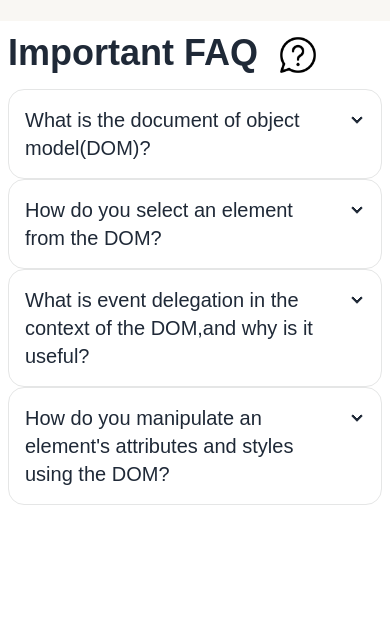
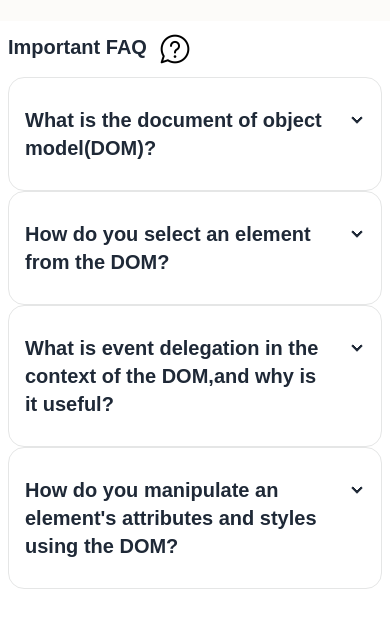
Before and after one commit to habibur5313/Assaignment-5-repo, a plain HTML site: page blog.html in a window 390 px wide. Shown: the part 189-816 px from the top of the page. Drawn offline with nearby package versions, Linux system fonts and the light colour scheme.

Commit message:
seventh-commit

```diff
--- a/blog.html
+++ b/blog.html
@@ -24,8 +24,8 @@
 
 </head>
 <body class="font-lexend" >
-                    <header class=" bg-[#F9F7F3]">
-                                        <nav class="flex flex-col md:flex-row justify-center items-center md:justify-between lg:gap-0 gap-5 pt-6 pb-6 lg:pb-16  md:px-10 container mx-auto ">
+                    <header class=" bg-[#F9F7F3] container mx-auto  sticky top-0 bg-opacity-50 z-40" style="backdrop-filter: blur(8px);">
+                                        <nav class="flex flex-col md:flex-row justify-center items-center md:justify-between lg:gap-0 gap-5 pt-6 pb-6 lg:pb-16  md:px-10 ">
                                                             <div class="">
                                                                               <button id="home" class="px-4 py-2 bg-[#B4F461] rounded-lg text-xl font-semibold" >Home</button>
                                                             </div>
@@ -41,32 +41,32 @@
 
                     </header>
                     <section class="max-w-screen-lg mx-auto px-2">
-                                       <div class="flex gap-5 items-center">
-                                        <h1 class="text-4xl mb-4 mt-3 font-bold">Important FAQ</h1>
-                                        <img class="w-10" src="assets/comment.png" alt="">
+                                       <div class="flex gap-3 lg:gap-5 items-center">
+                                        <h1 class="lg:text-4xl text-xl md:text-2xl mb-4 mt-3 font-bold">Important FAQ</h1>
+                                        <img class="lg:w-10 w-8" src="assets/comment.png" alt="">
                                        </div>
-                                        <div tabindex="0" class="collapse collapse-arrow lg:h-40 border-base-300 bg-white border">
-                                                            <div class="collapse-title text-xl font-medium flex  items-center">What is the document of object model(DOM)?</div>
+                                        <div tabindex="0" class="collapse collapse-arrow py-3 lg:py-6 border-base-300 bg-white border">
+                                                            <div class="collapse-title text-xl font-semibold flex  items-center">What is the document of object model(DOM)?</div>
                                                             <div class="collapse-content ">
                                                               <p>The Document Object Model (DOM) is a programming interface for web documents. It represents the structure of a web page as a tree of objects, where each part of the document (like elements, attributes, text) is an object that can be accessed, manipulated, or modified using programming languages such as JavaScript.</p>
                                                             </div>
                                                           </div>
-                                        <div tabindex="0" class="collapse collapse-arrow lg:h-40 border-base-300 bg-white border">
-                                                                              <div class="collapse-title text-xl font-medium flex  items-center">How do you select an element from the DOM?</div>
+                                        <div tabindex="0" class="collapse collapse-arrow py-3 lg:py-6 border-base-300 bg-white border">
+                                                                              <div class="collapse-title text-xl font-semibold flex  items-center">How do you select an element from the DOM?</div>
                                                                               <div class="collapse-content">
                                                                                 <p>In the DOM (Document Object Model), you can select elements using various methods provided by JavaScript. These methods allow you to access specific elements, either by their ID, class, tag, or other attributes.</p>
                                                                               </div>
                                                                             </div>
-                                        <div tabindex="0" class="collapse collapse-arrow border-base-300 lg:h-40 bg-white border">
-                                                            <div class="collapse-title text-xl font-medium flex  items-center">What is event delegation in the context of the DOM,and why is it useful?</div>
+                                        <div tabindex="0" class="collapse collapse-arrow border-base-300 py-3 lg:py-6 bg-white border">
+                                                            <div class="collapse-title text-xl font-semibold flex  items-center">What is event delegation in the context of the DOM,and why is it useful?</div>
                                                             <div class="collapse-content">
                                                               <p>Event delegation is a technique in JavaScript where you attach a single event listener to a parent element to handle events triggered by its child elements. Instead of adding individual event listeners to each child element, you take advantage of event bubbling, where the event propagates from the child element (where the event occurs) up through the parent elements.
 
                                                                                 This technique is especially useful for efficiently managing events, particularly when you have a large number of child elements or when those child elements are dynamically added or removed.</p>
                                                             </div>
                                                           </div>
-                                        <div tabindex="0" class="collapse collapse-arrow border-base-300 lg:h-40 bg-white border">
-                                                            <div class="collapse-title text-xl font-medium flex  items-center">How do you manipulate an element's attributes and styles using the DOM?</div>
+                                        <div tabindex="0" class="collapse collapse-arrow border-base-300 py-3 lg:py-6 bg-white border">
+                                                            <div class="collapse-title text-xl font-semibold flex  items-center">How do you manipulate an element's attributes and styles using the DOM?</div>
                                                             <div class="collapse-content">
                                                               <p>In the DOM (Document Object Model), you can easily manipulate an element's attributes (like id, src, href, etc.) and styles using JavaScript. These changes allow you to dynamically modify how elements behave or look on a webpage.</p>
                                                             </div>
```
Also changed, not shown: index.html (+10 -18 lines).
